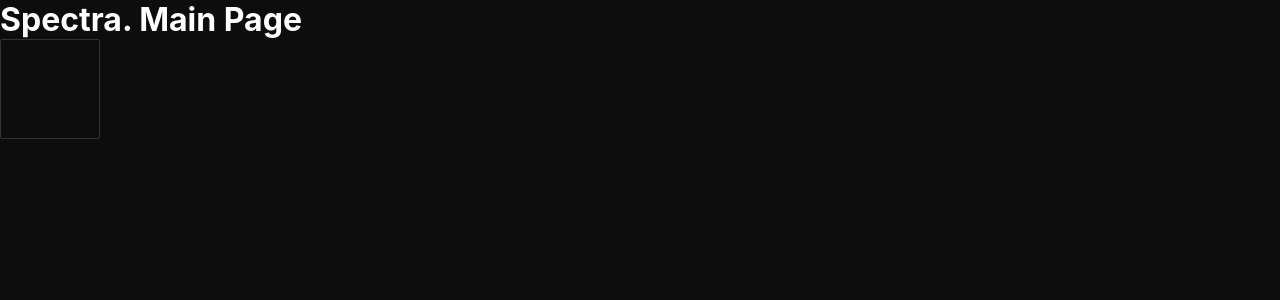
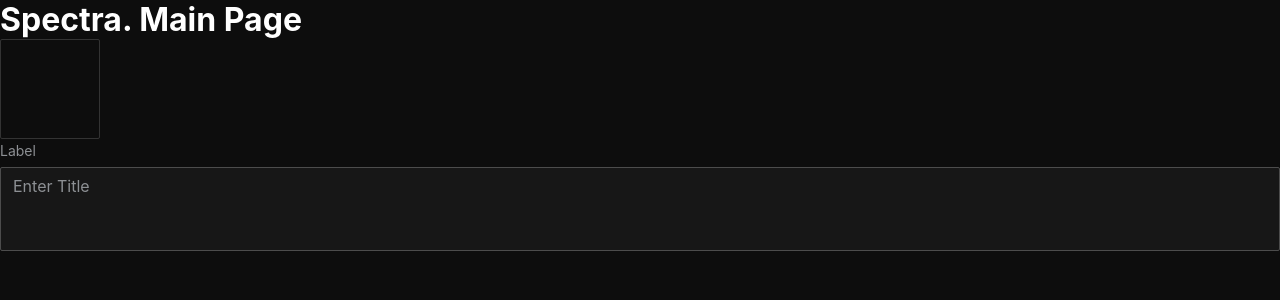
Before and after one commit to dreamteam-2025/Spectra, a Next.js app: page / in a window 1280 px wide. Shown: the top 300 px of the page. Built offline with nearby package versions, Linux system fonts and the light colour scheme.

Commit message:
feat(shared/textArea): add textArea component styles and stories; refactor(shared/button): update button component and stories

```diff
--- a/src/app/page.tsx
+++ b/src/app/page.tsx
@@ -1,13 +1,14 @@
 import { Card } from "@/shared/ui/Card/Card";
 import styles from "./page.module.scss";
-import { Input } from "@/shared/ui/Input/Input";
+import { TextArea } from "@/shared/ui/TextArea/TextArea";
 
 export default function Home() {
   return (
     <>
-      <main >
+      <main>
         <h1>Spectra. Main Page</h1>
         <Card width={100} height={100} />
+        <TextArea label={"label"} placeholder={"Enter title"} />
       </main>
     </>
   );
--- a/src/shared/ui/Button/Button.tsx
+++ b/src/shared/ui/Button/Button.tsx
@@ -10,7 +10,7 @@
 } & ComponentProps<typeof Primitive.button>;
 
 export const Button = ({ children, variant = "primary", disabled = false, className = "", ...rest }: Props) => {
-  const classes = `${s.button} ${s[variant]} ${className}`.trim();
+  const classes = [s.button, s[variant], className].filter(Boolean).join(" ");
 
   return (
     <Primitive.button className={classes} disabled={disabled} {...rest}>
--- /dev/null
+++ b/src/shared/ui/TextArea/TextArea.module.scss
@@ -0,0 +1,93 @@
+$font-weight-regular: 400;
+$line-height-default: 24px;
+$text-transform-default: capitalize;
+$font-size-sm: 14px;
+$transition-color: color 0.3s ease;
+
+.wrapper {
+  display: flex;
+  flex-direction: column;
+  gap: 4px;
+
+  --textarea-disabled-color: var(--dark-100);
+
+  .label {
+    font-size: $font-size-sm;
+    font-weight: $font-weight-regular;
+    color: var(--light-900);
+    text-transform: $text-transform-default;
+    line-height: $line-height-default;
+    transition: $transition-color;
+
+    &.labelDisabled {
+      color: var(--textarea-disabled-color);
+    }
+  }
+
+  .textarea {
+    width: 100%;
+    resize: none;
+    font-size: 16px;
+    font-weight: $font-weight-regular;
+    background: var(--dark-500);
+    color: var(--light-900);
+    border: 1px solid var(--dark-100);
+    border-radius: 2px;
+    padding: 6px 12px;
+    min-height: 84px;
+    text-transform: $text-transform-default;
+    line-height: $line-height-default;
+    transition: border-color 0.3s ease, color 0.3s ease;
+
+    &::placeholder {
+      color: var(--light-900);
+      transition: $transition-color;
+    }
+
+    &:hover:not(.disabled):not(.error):not(:focus) {
+      border-color: var(--dark-100) !important;
+      color: var(--light-900) !important;
+    }
+
+    &:active:not(.disabled):not(.error):not(:focus) {
+      border-color: var(--light-100);
+      color: var(--light-900);
+    }
+
+    &:focus-visible:not(.disabled):not(.error) {
+      border-color: transparent;
+      outline: 1px solid var(--accent-700);
+      outline-offset: -1px;
+      color: var(--light-100);
+    }
+
+    &:not(:placeholder-shown):not(.disabled):not(.error):not(:focus) {
+      border-color: var(--light-100);
+      color: var(--light-100);
+    }
+
+    &.error {
+      border-color: var(--danger-500);
+      color: var(--light-100);
+      outline: none;
+    }
+
+    &.disabled {
+      cursor: not-allowed;
+      border-color: var(--dark-100);
+      color: var(--textarea-disabled-color);
+
+      &::placeholder {
+        color: var(--textarea-disabled-color);
+      }
+    }
+  }
+
+  .errorText {
+    font-size: $font-size-sm;
+    font-weight: $font-weight-regular;
+    color: var(--danger-500);
+    line-height: $line-height-default;
+    text-transform: $text-transform-default;
+  }
+}
--- /dev/null
+++ b/src/shared/ui/TextArea/TextArea.tsx
@@ -0,0 +1,37 @@
+import { ComponentProps, useId } from "react";
+import s from "./TextArea.module.scss";
+import { Primitive } from "@radix-ui/react-primitive";
+
+type Props = {
+  label?: string;
+  id?: string;
+  error?: string;
+  wrapperClassName?: string;
+  className?: string;
+  disabled?: boolean;
+} & ComponentProps<"textarea">;
+
+export const TextArea = ({ label, id, error, wrapperClassName, className, disabled = false, ...rest }: Props) => {
+  const generatedId = useId();
+  const textareaId = id || generatedId;
+
+  const hasError = Boolean(error);
+
+  const textAreaClasses = [s.textarea, hasError && !disabled ? s.error : "", disabled ? s.disabled : "", className]
+    .filter(Boolean)
+    .join(" ");
+
+  const labelClasses = [s.label, disabled ? s.labelDisabled : ""].filter(Boolean).join(" ");
+
+  return (
+    <div className={`${s.wrapper} ${wrapperClassName}`}>
+      {label && (
+        <Primitive.label htmlFor={textareaId} className={labelClasses}>
+          {label}
+        </Primitive.label>
+      )}
+      <textarea id={textareaId} className={textAreaClasses} disabled={disabled} {...rest} />
+      {hasError && !disabled && <Primitive.p className={s.errorText}>{error}</Primitive.p>}
+    </div>
+  );
+};
```
Also changed, not shown: 2 other files (tests, documents, lock files or other folders).
